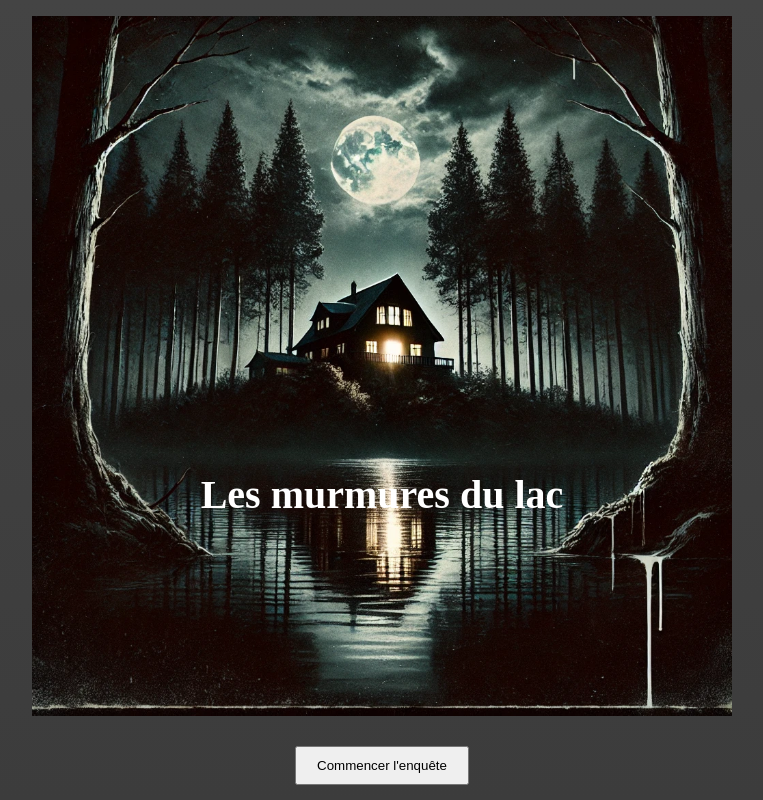
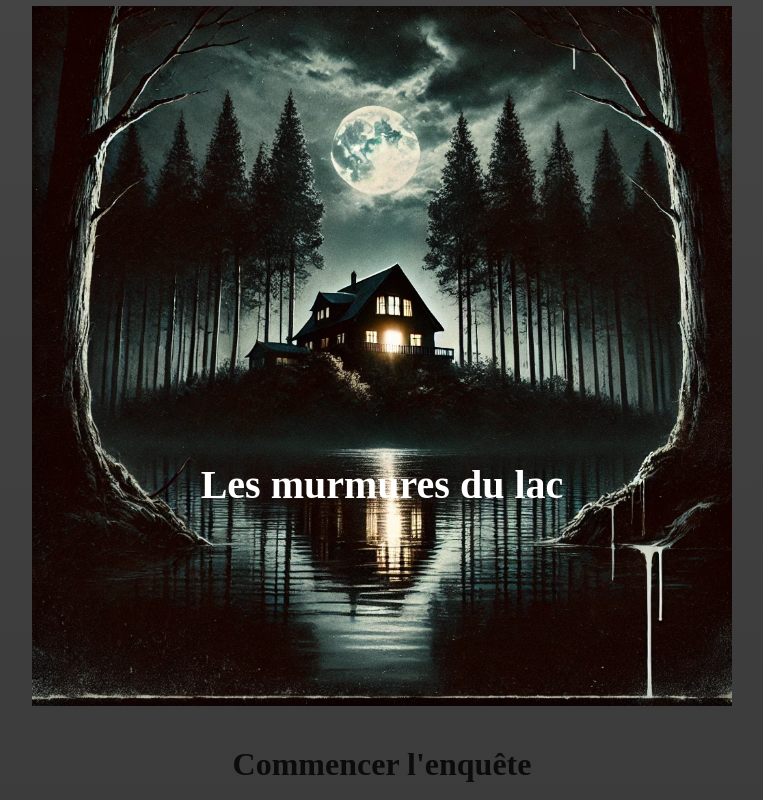
Before and after one commit to jpkamdem/detective-project, a React (Vite) app: page / in a window 1280 px wide. Shown: the top 800 px of the page, without its empty margins (258-1021 px from the left). Built offline with nearby package versions, Linux system fonts and the light colour scheme.

Commit message:
changements sons

```diff
--- a/index.html
+++ b/index.html
@@ -3,7 +3,7 @@
 
 <head>
   <meta charset="UTF-8" />
-  <link rel="icon" type="image/svg+xml" href="/public/screamer.png" />
+  <link rel="icon" type="image/svg+xml" href="/screamer.png" />
   <meta name="viewport" content="width=device-width, initial-scale=1.0" />
   <title>Les murmures du lac...</title>
 </head>
--- a/src/components/ScrollButton.jsx
+++ b/src/components/ScrollButton.jsx
@@ -5,7 +5,7 @@ export default function ScrollButton({ target, label, onClick }) {
   return (
     <>
       <Link to={target} smooth={true} duration={5500} onClick={onClick}>
-        <button className={styles.btn}>{label}</button>
+        <p className={styles.btn}>{label}</p>
       </Link>
     </>
   );
--- a/src/components/scrollbutton.module.css
+++ b/src/components/scrollbutton.module.css
@@ -1,5 +1,15 @@
 .btn {
   padding: 10px 20px;
+  font-size: 2em;
+  font-weight: bold;
   cursor: pointer;
   margin: 30px 0 0 0;
+  transition: border 0.3s ease, opacity 0.3s ease;
+  border-bottom: 1px solid transparent;
+  opacity: 0.8;
 }
+
+.btn:hover {
+  border-bottom: 1px solid #fff;
+  opacity: 1;
+}
--- a/src/pages/Home.jsx
+++ b/src/pages/Home.jsx
@@ -8,14 +8,15 @@ import rainStorm from "../assets/rain_storm.mp3";
 import woodWalk1 from "../assets/wood_walk_1.mp3";
 import woodWalk2 from "../assets/wood_walk_2.mp3";
 import woodWalk3 from "../assets/wood_walk_3.mp3";
+import woodWalk4 from "../assets/wood_walk_4.mp3";
 
 export default function Home() {
   const audioRef = useRef(null);
-  const woodWalkSounds = [woodWalk1, woodWalk2, woodWalk3];
+  const woodWalkSounds = [woodWalk1, woodWalk2, woodWalk3, woodWalk4];
 
   useEffect(() => {
     if (audioRef.current) {
-      audioRef.current.volume = 0.6;
+      audioRef.current.volume = 0.2;
       audioRef.current.play();
     }
   });
```
Also changed, not shown: 2 other files (tests, documents, lock files or other folders).
